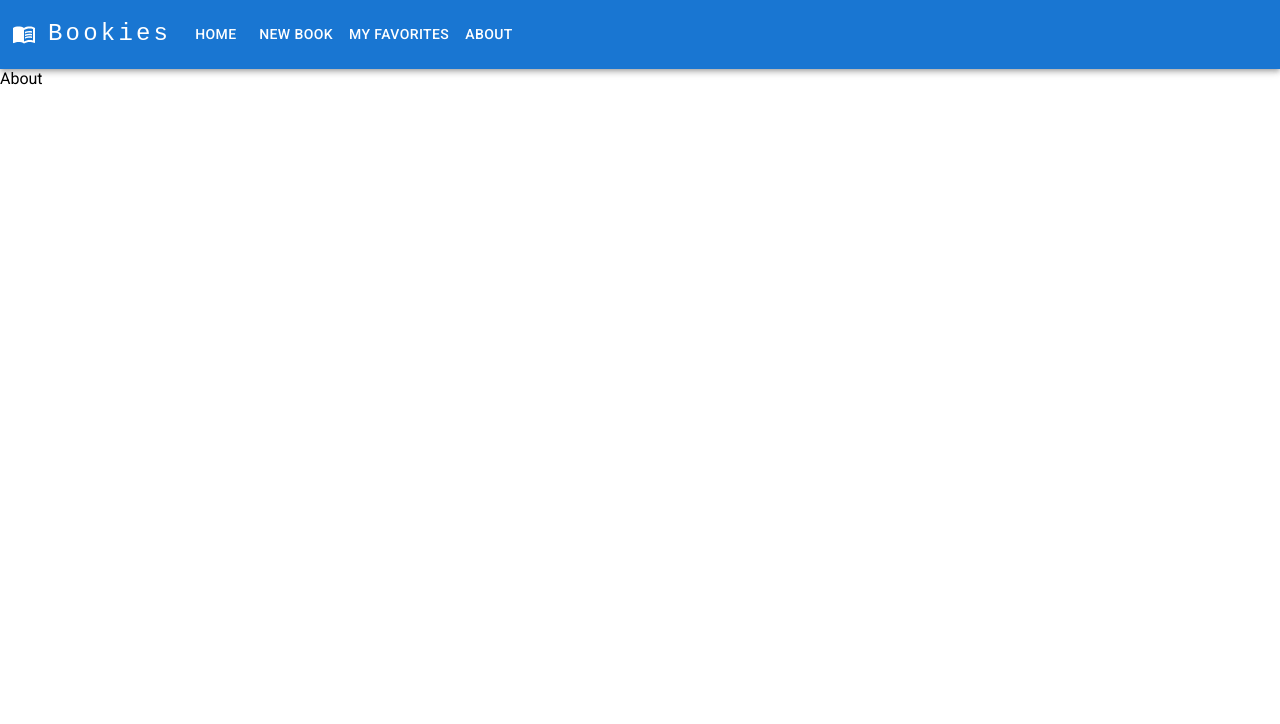
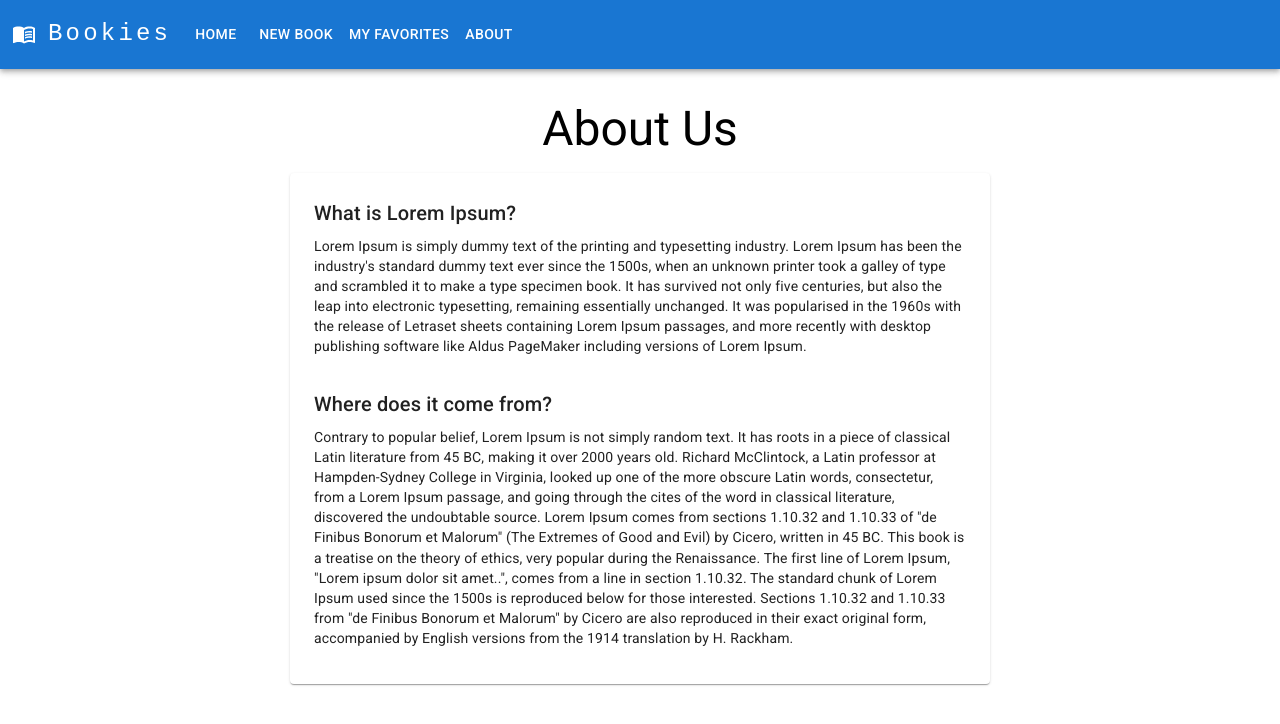
Before and after one commit to doraemonpup/mern-bookies, a React (Vite) app in the folder client/: page /about in a window 1280 px wide. Shown: the top 724 px of the page. Built offline with nearby package versions, Linux system fonts and the light colour scheme.

Commit message:
do About page

```diff
--- a/client/src/pages/About.jsx
+++ b/client/src/pages/About.jsx
@@ -1,5 +1,57 @@
+import Box from '@mui/material/Box';
+import Typography from '@mui/material/Typography';
+import Card from '@mui/material/Card';
+import CardContent from '@mui/material/CardContent';
+import { baseBoxStyle } from '../constants';
+
 const About = () => {
-  return <div>About</div>;
+  return (
+    <Box sx={baseBoxStyle}>
+      <Typography gutterBottom variant='h3' align='center'>
+        About Us
+      </Typography>
+      <Card sx={{ maxWidth: 700, mx: 'auto', my: 0, p: 1 }}>
+        <CardContent>
+          <Typography gutterBottom variant='h6'>
+            What is Lorem Ipsum?
+          </Typography>
+          <Typography gutterBottom variant='body2' component='p' sx={{ mb: 4 }}>
+            Lorem Ipsum is simply dummy text of the printing and typesetting
+            industry. Lorem Ipsum has been the industry's standard dummy text
+            ever since the 1500s, when an unknown printer took a galley of type
+            and scrambled it to make a type specimen book. It has survived not
+            only five centuries, but also the leap into electronic typesetting,
+            remaining essentially unchanged. It was popularised in the 1960s
+            with the release of Letraset sheets containing Lorem Ipsum passages,
+            and more recently with desktop publishing software like Aldus
+            PageMaker including versions of Lorem Ipsum.
+          </Typography>
+          <Typography gutterBottom variant='h6'>
+            Where does it come from?
+          </Typography>
+          <Typography gutterBottom variant='body2' component='p'>
+            Contrary to popular belief, Lorem Ipsum is not simply random text.
+            It has roots in a piece of classical Latin literature from 45 BC,
+            making it over 2000 years old. Richard McClintock, a Latin professor
+            at Hampden-Sydney College in Virginia, looked up one of the more
+            obscure Latin words, consectetur, from a Lorem Ipsum passage, and
+            going through the cites of the word in classical literature,
+            discovered the undoubtable source. Lorem Ipsum comes from sections
+            1.10.32 and 1.10.33 of "de Finibus Bonorum et Malorum" (The Extremes
+            of Good and Evil) by Cicero, written in 45 BC. This book is a
+            treatise on the theory of ethics, very popular during the
+            Renaissance. The first line of Lorem Ipsum, "Lorem ipsum dolor sit
+            amet..", comes from a line in section 1.10.32. The standard chunk of
+            Lorem Ipsum used since the 1500s is reproduced below for those
+            interested. Sections 1.10.32 and 1.10.33 from "de Finibus Bonorum et
+            Malorum" by Cicero are also reproduced in their exact original form,
+            accompanied by English versions from the 1914 translation by H.
+            Rackham.
+          </Typography>
+        </CardContent>
+      </Card>
+    </Box>
+  );
 };
 
 export default About;
--- a/client/src/pages/Home.jsx
+++ b/client/src/pages/Home.jsx
@@ -45,7 +45,7 @@ const Home = () => {
 
   return (
     <Box sx={baseBoxStyle}>
-      <Typography variant='h3' align='center'>
+      <Typography gutterBottom variant='h3' align='center'>
         All Books
       </Typography>
       <BookList books={books} handleDelete={deleteBook} />
```
